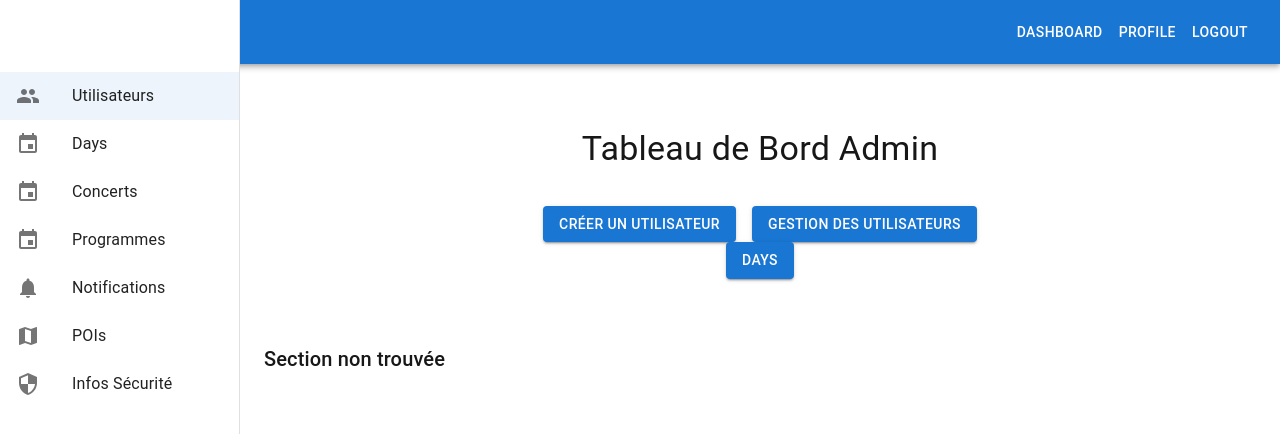
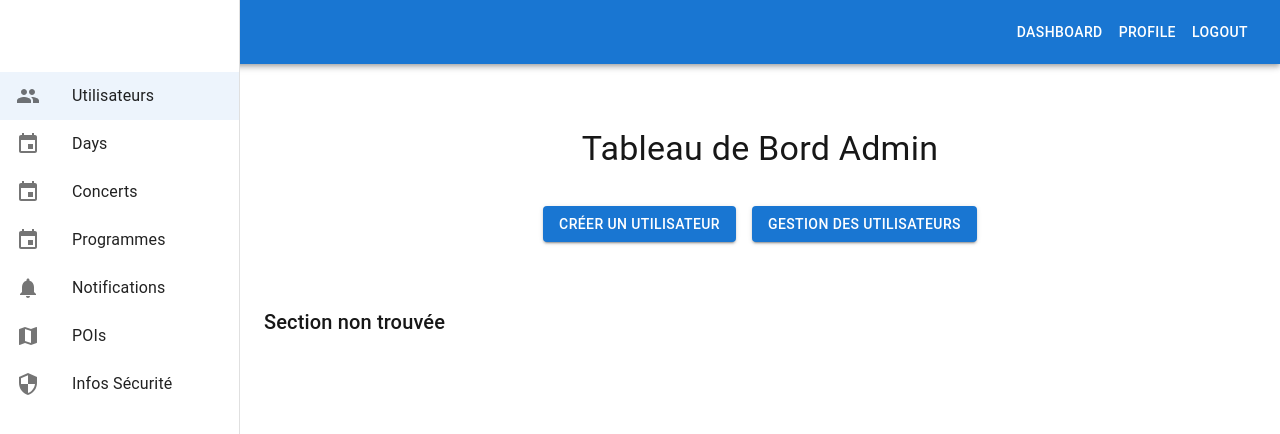
Before and after one commit to GabsBaquie/admin-frontend, a Next.js app: page /dashboard in a window 1280 px wide. Shown: the top 434 px of the page. Built offline with nearby package versions, Linux system fonts and the light colour scheme; sample sign-in values are in the browser's storage.

Commit message:
Refactor Dashboard component to remove unnecessary link to "Days" page

```diff
--- a/app/dashboard/page.tsx
+++ b/app/dashboard/page.tsx
@@ -37,7 +37,7 @@ const Dashboard: React.FC = () => {
   };
 
   return (
-    <ProtectedRoute allowedRoles={["admin"]}>
+    <ProtectedRoute>
       <Box sx={{ display: "flex" }}>
         <Sidebar
           onSelect={setSelectedSection}
@@ -61,11 +61,6 @@ const Dashboard: React.FC = () => {
                   </Button>
                 </Link>
               </Box>
-              <Link href="/days" passHref>
-                <Button variant="contained" color="primary">
-                  Days
-                </Button>
-              </Link>
             </Box>
           </Container>
           <Box mt={8}>{renderSection()}</Box>
```
